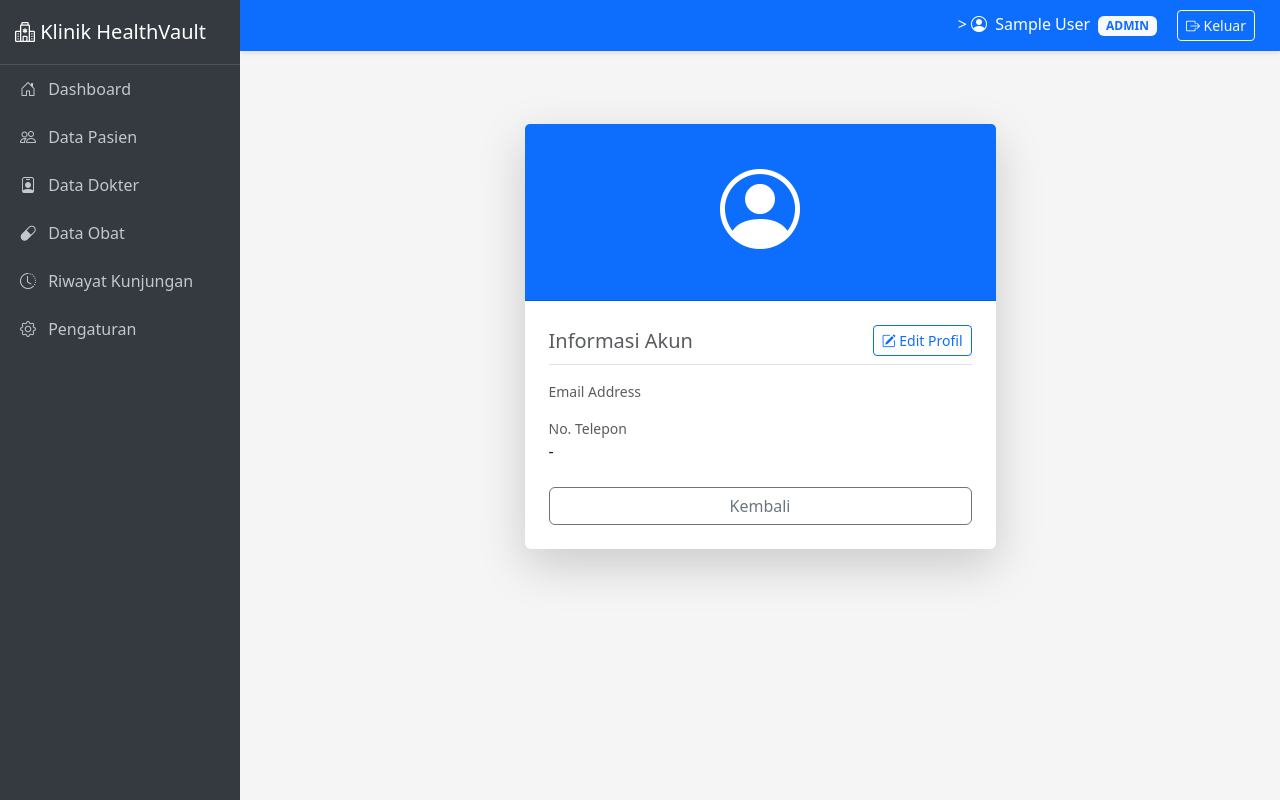
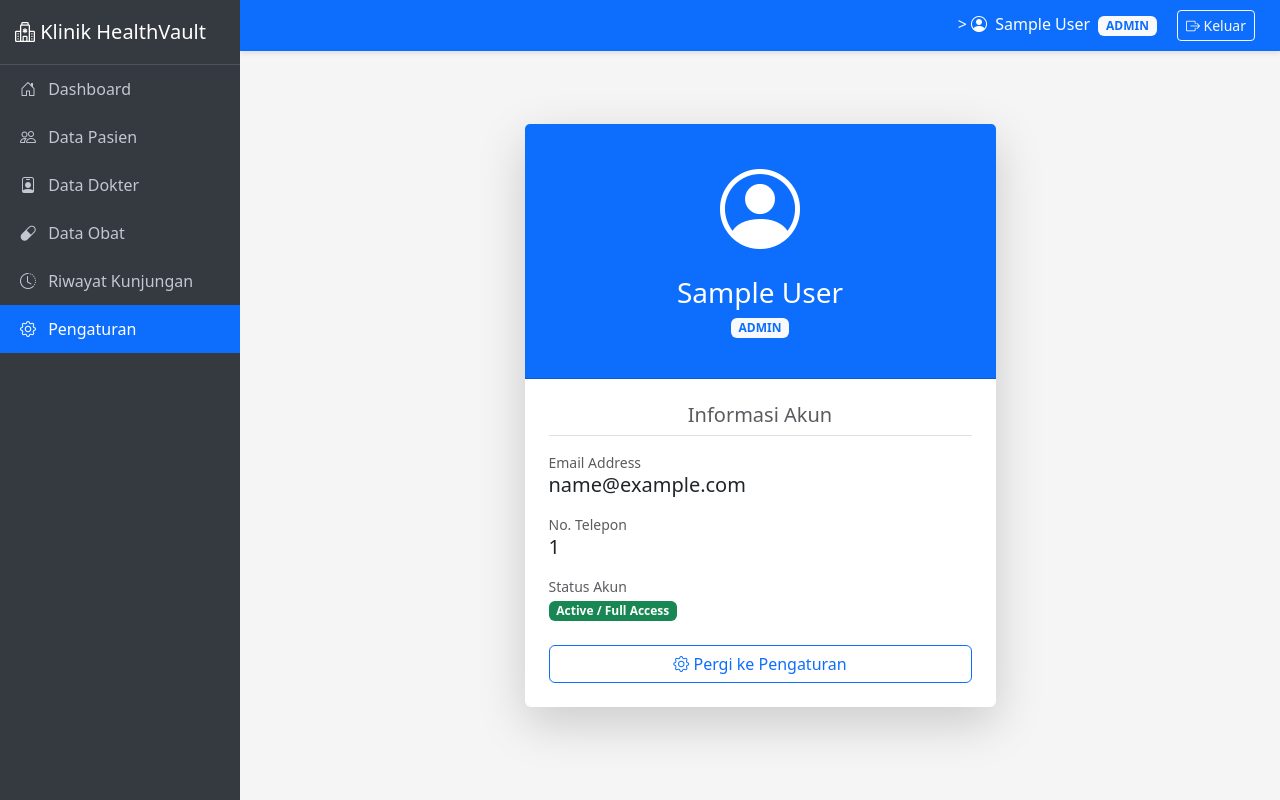
Before and after one commit to Affan0418/PW_Apklikasi_HealthVault, a Flask app: page /profile in a window 1280 px wide. Run offline with Flask 3, Linux system fonts and the light colour scheme; the visitor is signed in with stand-in values (Sample User, id 1); data that the repository does not hold is empty.

Commit message:
mengubah halaman profile dan pengaturan

```diff
--- a/frontend_flask/app.py
+++ b/frontend_flask/app.py
@@ -241,11 +241,32 @@ def kunjungan_hapus(id):
 # ================= PENGATURAN =================
 @app.route('/pengaturan')
 def pengaturan():
-    if not session.get('logged_in'): return redirect(url_for('login'))
-    # Hanya 'admin' yang boleh masuk ke menu ini
+    # 1. Cek Login
+    if not session.get('logged_in'):
+        return redirect(url_for('login'))
+
+    # 2. Cek Role (Hanya Admin)
     if session.get('role') != 'admin':
         flash("Akses ditolak! Menu ini hanya untuk Admin.")
         return redirect(url_for('dashboard'))
+
+    # 3. AMBIL DATA TERBARU DARI API (Penting untuk Pre-fill Form)
+    user_id = session.get('user_id')
+    try:
+        res = requests.get(f'http://localhost:8000/api/users/{user_id}')
+        if res.status_code == 200:
+            user_data = res.json()
+
+            # Update session agar form di HTML (value="{{ session['...'] }}") terisi otomatis
+            session['nama'] = user_data['nama']
+            session['email'] = user_data['email']
+            session['no_telepon'] = user_data.get('no_telepon', '-')
+
+            return render_template('pengaturan.html')
+    except Exception as e:
+        print(f"Error: {e}")
+
+    # Jika gagal ambil data, tetap render tapi mungkin data session agak lama
     return render_template('pengaturan.html')
 
 # ================= PROFILE =================
@@ -273,8 +294,8 @@ def profile():
 @app.route('/profile/update', methods=['POST'])
 def profile_update():
     if session.get('role') != 'admin':
-        flash("Akses ditolak! Hanya Admin yang dapat mengubah profil.")
-        return redirect(url_for('profile'))
+        flash("Akses ditolak!")
+        return redirect(url_for('dashboard')) # Redirect dashboard saja kalau dilarang
 
     user_id = session.get('user_id')
     data = {
@@ -284,14 +305,21 @@ def profile_update():
     }
 
     try:
+        # Kirim data ke Laravel
         requests.put(f'http://localhost:8000/api/users/{user_id}', data=data)
+
+        # Update Session Flask (Supaya langsung berubah tanpa logout)
         session['nama'] = data['nama']
         session['email'] = data['email']
-        flash("Profil berhasil diperbarui!")
+        session['no_telepon'] = data['no_telepon']
+
+        flash("Profil berhasil diperbarui!", "success") # Tambahkan kategori 'success' (opsional)
     except:
-        flash("Gagal memperbarui profil.")
+        flash("Gagal memperbarui profil.", "danger")
 
-    return redirect(url_for('profile'))
+    # === BAGIAN INI DIUBAH ===
+    # Redirect kembali ke 'pengaturan' agar user melihat form dan pesan suksesnya
+    return redirect(url_for('pengaturan'))
 
 if __name__ == '__main__':
     app.run(debug=True)
--- a/frontend_flask/templates/base.html
+++ b/frontend_flask/templates/base.html
@@ -99,8 +99,8 @@
 
       {% if session['role'] == 'admin' %}
       <a
-        href="/pengaturan"
-        class="{{ 'active' if request.path == '/pengaturan' }}"
+        href="/profile"
+        class="{{ 'active' if request.path == '/profile' }}"
         ><i class="bi bi-gear me-2"></i> Pengaturan</a
       >
       {% endif %}
@@ -113,7 +113,7 @@
         </div>
         <div class="dropdown">
           <a
-            href="{{ url_for('profile') }}"
+            href="{{ url_for('pengaturan') }}"
             class="text-white text-decoration-none me-3">
           >
             <i class="bi bi-person-circle me-1"></i> {{ session['nama'] }}
--- a/frontend_flask/templates/kunjungan.html
+++ b/frontend_flask/templates/kunjungan.html
@@ -37,7 +37,7 @@
                 >✏️</a
               >
               <a
-                href="/kunjungan/hapus/{{ k.id }}"
+                href="/kunjungan/hapus/{{ k.id }}"addwawad
                 class="btn btn-danger btn-sm"
                 onclick="return confirm('Hapus riwayat ini?')"
                 >🗑️</a
--- a/frontend_flask/templates/profile.html
+++ b/frontend_flask/templates/profile.html
@@ -7,64 +7,38 @@
             <div class="card shadow-lg border-0">
                 <div class="card-header bg-primary text-white text-center py-4">
                     <i class="bi bi-person-circle" style="font-size: 5rem;"></i>
-                    <h3 class="mt-2 mb-0">{{ user.nama }}</h3>
-                    <p class="badge bg-light text-primary mt-2">{{ user.role|upper }}</p>
+                    <h3 class="mt-2 mb-0">{{ session['nama'] }}</h3>
+                    <p class="badge bg-light text-primary mt-2">{{ session['role']|upper }}</p>
                 </div>
+
                 <div class="card-body p-4">
-                    <div class="d-flex justify-content-between align-items-center border-bottom pb-2 mb-3">
-                        <h5 class="text-muted mb-0">Informasi Akun</h5>
-
-                        {% if session['role'] == 'admin' %}
-                        <button class="btn btn-sm btn-outline-primary" data-bs-toggle="modal" data-bs-target="#editProfileModal">
-                            <i class="bi bi-pencil-square"></i> Edit Profil
-                        </button>
-                        {% endif %}
+                    <div class="border-bottom pb-2 mb-3">
+                        <h5 class="text-muted mb-0 text-center">Informasi Akun</h5>
                     </div>
 
                     <div class="mb-3 mt-3">
                         <label class="small text-muted d-block">Email Address</label>
-                        <span class="h6">{{ user.email }}</span>
+                        <span class="h5">{{ session['email'] }}</span>
                     </div>
 
                     <div class="mb-3">
                         <label class="small text-muted d-block">No. Telepon</label>
-                        <span class="h6">{{ user.no_telepon if user.no_telepon else '-' }}</span>
+                        <span class="h5">{{ session.get('no_telepon', '-') }}</span>
+                    </div>
+
+                    <div class="mb-3">
+                        <label class="small text-muted d-block">Status Akun</label>
+                        <span class="badge bg-success">Active / Full Access</span>
                     </div>
 
                     <div class="d-grid mt-4">
-                        <button onclick="history.back()" class="btn btn-outline-secondary">Kembali</button>
+                        <a href="/pengaturan" class="btn btn-outline-primary">
+                            <i class="bi bi-gear"></i> Pergi ke Pengaturan
+                        </a>
                     </div>
                 </div>
             </div>
         </div>
     </div>
 </div>
-
-<div class="modal fade" id="editProfileModal" tabindex="-1">
-    <div class="modal-dialog">
-        <form action="/profile/update" method="POST" class="modal-content">
-            <div class="modal-header">
-                <h5 class="modal-title">Edit Profil</h5>
-                <button type="button" class="btn-close" data-bs-dismiss="modal"></button>
-            </div>
-            <div class="modal-body">
-                <div class="mb-3">
-                    <label>Nama Lengkap</label>
-                    <input type="text" name="nama" class="form-control" value="{{ user.nama }}" required>
-                </div>
-                <div class="mb-3">
-                    <label>Email</label>
-                    <input type="email" name="email" class="form-control" value="{{ user.email }}" required>
-                </div>
-                <div class="mb-3">
-                    <label>No. Telepon</label>
-                    <input type="text" name="no_telepon" class="form-control" value="{{ user.no_telepon }}">
-                </div>
-            </div>
-            <div class="modal-footer">
-                <button type="submit" class="btn btn-primary">Simpan Perubahan</button>
-            </div>
-        </form>
-    </div>
-</div>
 {% endblock %}
```
Also changed, not shown: frontend_flask/templates/pengaturan.html (+32 -31 lines).
